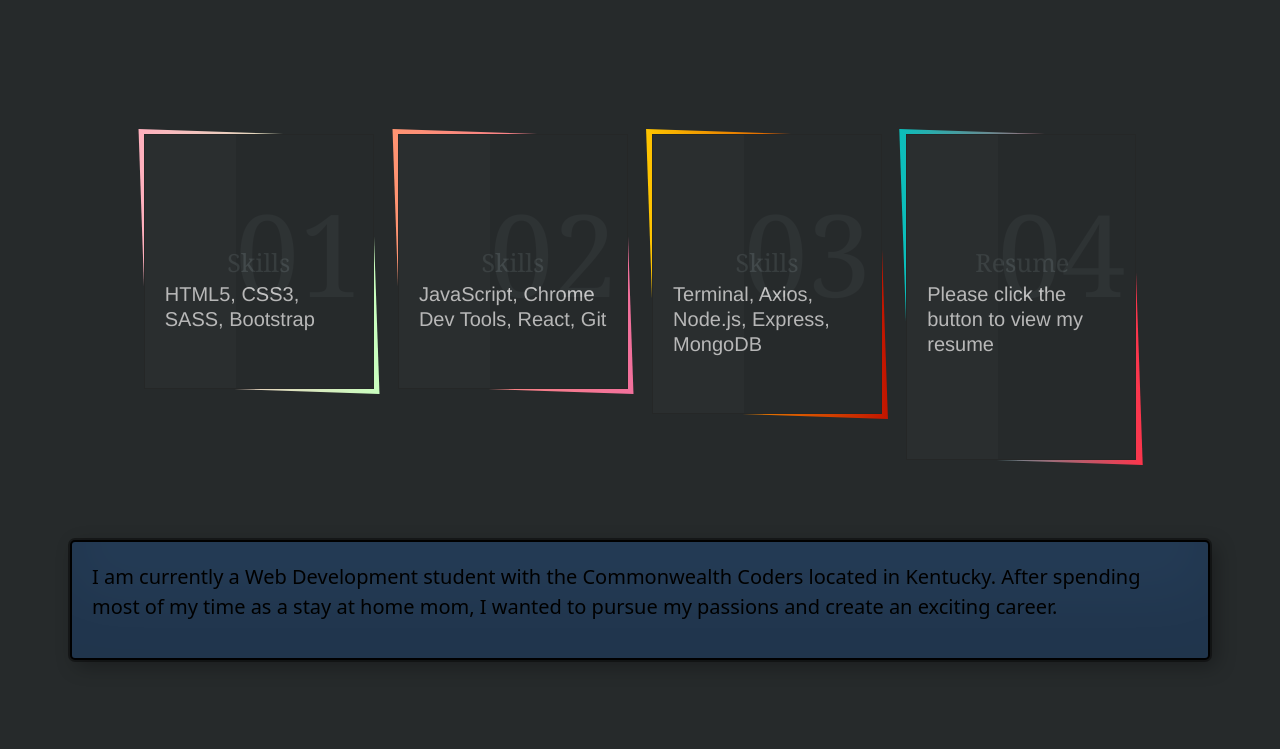
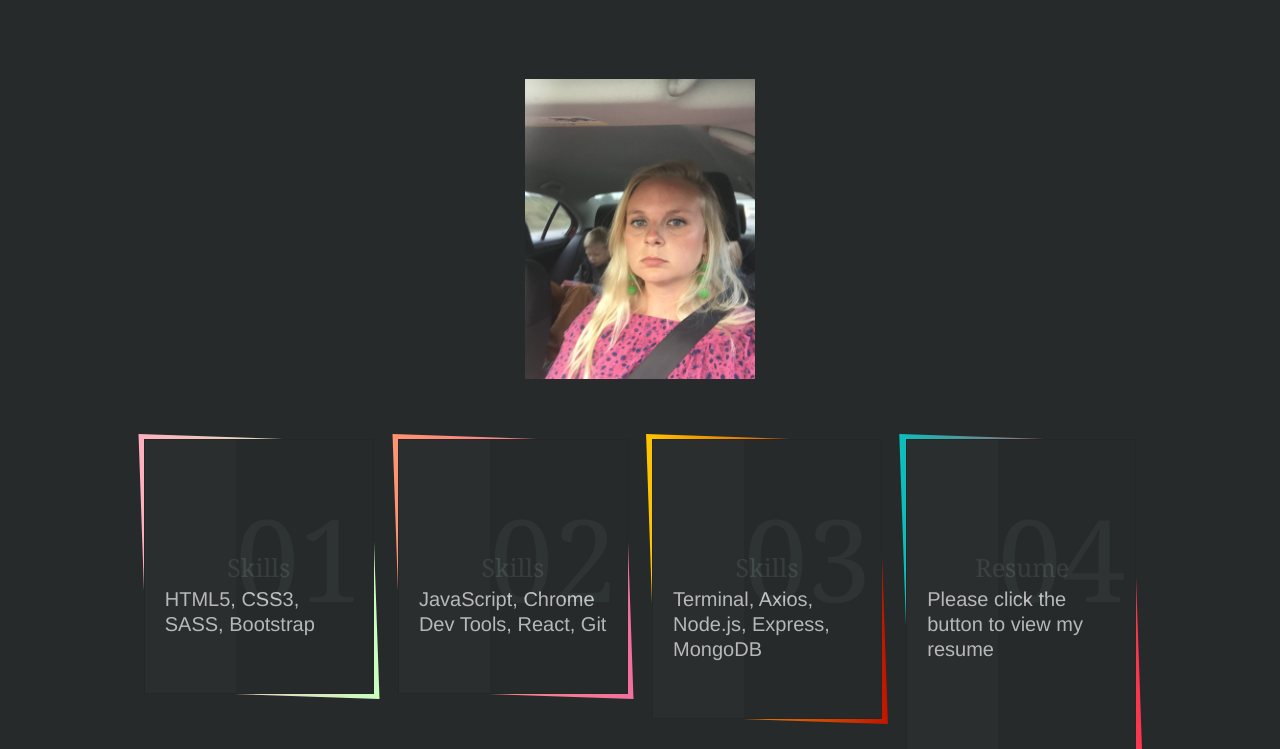
Before and after one commit to Baughn24/Baughn24.github.io, a plain HTML site: page index.html in a window 1280 px wide. Shown: the part 802-1551 px from the top of the page. Drawn offline with nearby package versions, Linux system fonts and the light colour scheme; a script that the page names is missing; a web font is replaced by a local one.

Commit message:
Added picture of self. Added more info about self.

```diff
--- a/assets/style.css
+++ b/assets/style.css
@@ -14,6 +14,7 @@ body {
     padding: 0;
 }
 video {
+
     position: absolute;
     top: 0;
     left: 0;
@@ -73,6 +74,13 @@ div#sentence {
     color: #fff;
     font-weight: 100;
   }
+
+.picture{
+display: flex;
+justify-content: center;
+padding-top: 5px;
+}
+
 /* 4boxes */
   body {
     background: #262a2b;
--- a/index.html
+++ b/index.html
@@ -18,19 +18,26 @@
 </video>
 
 <header>
+
   <h1>Allie Baughn</h1>
     <nav>
       <a href="#about">About</a>
       <a href="#projects">Projects</a>
       <a href="#contact">Contact</a>
       <a href="#skills">Skills</a>
+
   </header>
+
   <article id="about"></article>
   <div id="sentence">
     <h2>Web Development Student With The Commonwealth Coders</h2>
+
   </div>
-  <!-- picture of self -->
+
   <article id="skills"></article>
+    <div class="picture">
+   <img src="images/IMG-0134.JPG" style= "width:230px; height:300px;" alt="picture of myself">
+ </div>
  <ul class="tilesWrap">
 	<li>
 		<h2>01</h2>
@@ -66,7 +73,7 @@
 <section class="about1">
   <div class="container">
         <article class="main-col">
-          <p>I am currently a Web Development student with the Commonwealth Coders located in Kentucky. After spending most of my time as a stay at home mom, I wanted to pursue my passions and create an exciting career.</p>
+          <p>I am currently a Web Development student with the Commonwealth Coders located in Kentucky. After spending most of my time as a stay at home mom, I wanted to pursue my passions and create an exciting career. My husband and I have 3 boys. We spend most of our time together playing board games, watching movies and spending time outside. I enjoy running, baking and crafting. </p>
       </article>
     </div>
  </section>
```
Also changed, not shown: images/IMG-0134.JPG (added), 1 other file.
